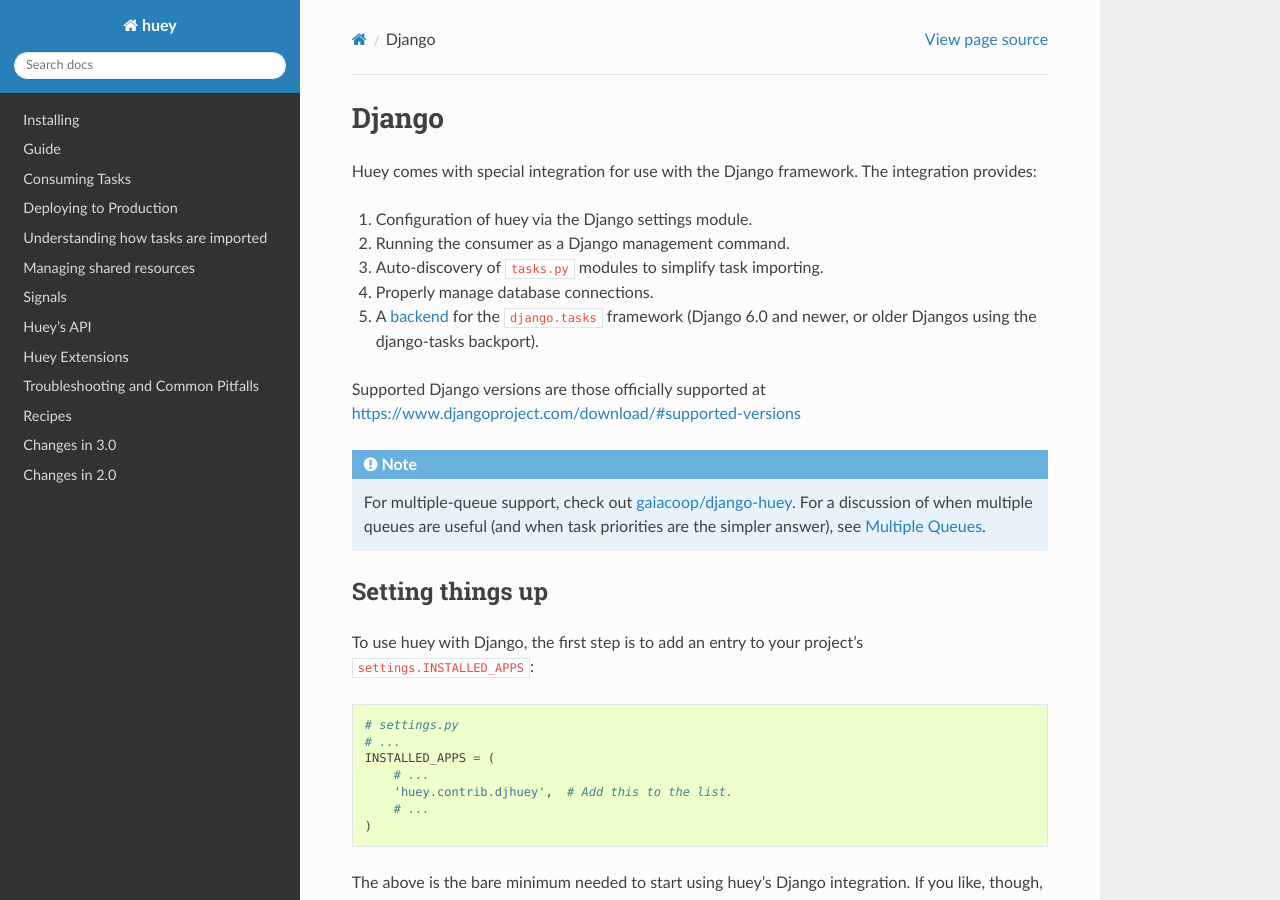
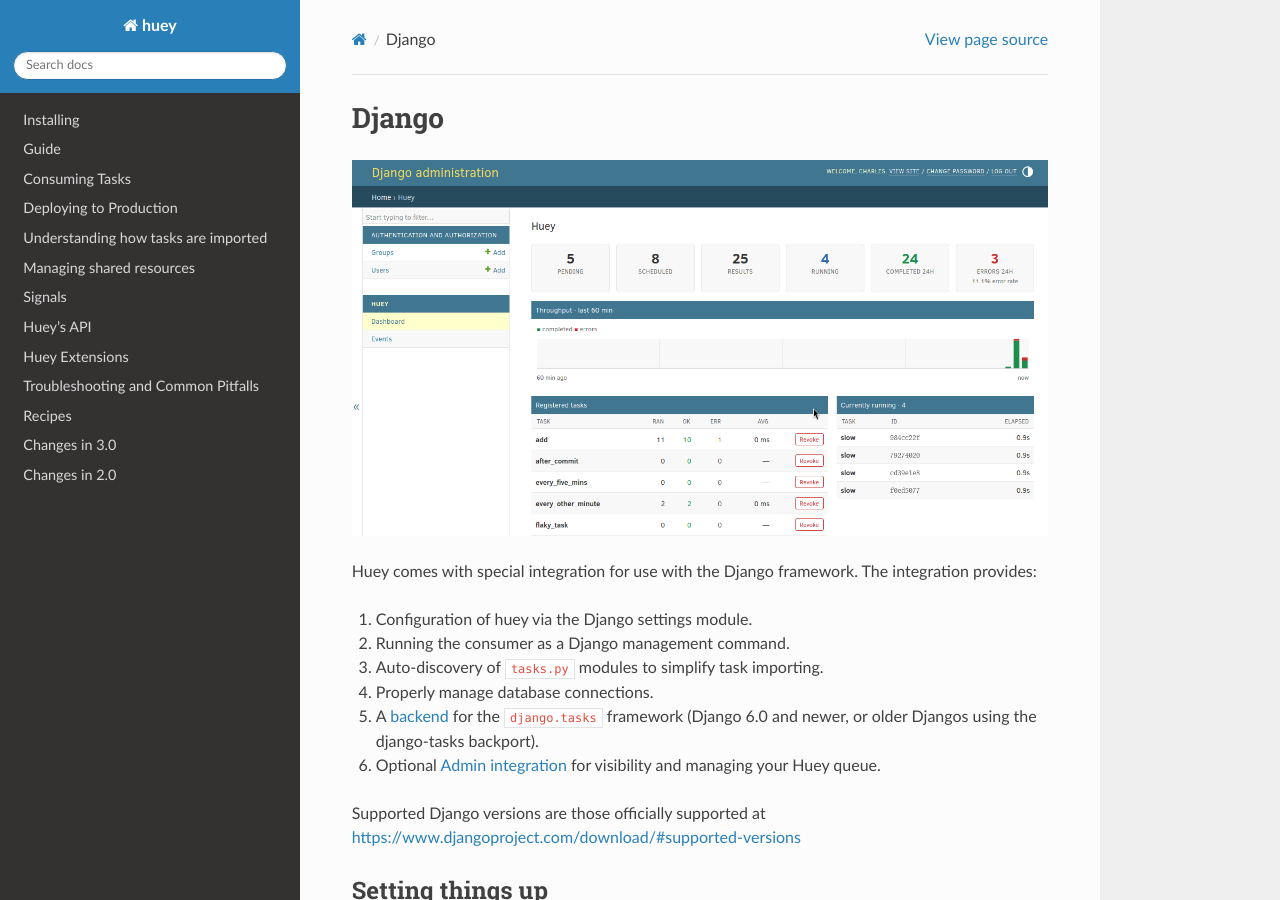
Before and after one commit to coleifer/huey, a Sphinx documentation site: the page built from docs/django.rst, in a window 1280 px wide and 900 px high. Built offline with Sphinx 7.4.7 and the Read the Docs theme 3.1.0, drawn with Linux system fonts in a browser that asks for light colours.

Commit message:
Add django admin screenshot

```diff
--- a/docs/django.rst
+++ b/docs/django.rst
@@ -2,6 +2,8 @@
 
 Django
 ------
+
+.. image:: django-admin.png
 
 Huey comes with special integration for use with the Django framework. The
 integration provides:
@@ -12,13 +14,10 @@
 4. Properly manage database connections.
 5. A :ref:`backend <django-task>` for the ``django.tasks`` framework (Django
    6.0 and newer, or older Djangos using the django-tasks backport).
+6. Optional :ref:`Admin integration <django-admin-stats>` for visibility and
+   managing your Huey queue.
 
 Supported Django versions are those officially supported at https://www.djangoproject.com/download/#supported-versions
-
-.. note::
-   For multiple-queue support, check out `gaiacoop/django-huey <https://github.com/gaiacoop/django-huey>`_.
-   For a discussion of when multiple queues are useful (and when task
-   priorities are the simpler answer), see :ref:`recipe-multiple-queues`.
 
 Setting things up
 ^^^^^^^^^^^^^^^^^
--- a/docs/index.rst
+++ b/docs/index.rst
@@ -22,7 +22,9 @@
 * zero dependencies (``redis-py`` required to use redis-like brokers,
   ``psycopg`` for postgres).
 * `example code <https://github.com/coleifer/huey/tree/master/examples/>`_.
-* :ref:`django <django>` integration (native or via django.tasks)
+* :ref:`django <django>` integration (native or via django.tasks) with
+  optional `admin <https://media.charlesleifer.com/blog/photos/django-admin-0.png>`_
+  integration for visibility and management.
 
 huey supports:
 
```
Also changed, not shown: README.rst (+20 -2 lines), docs/django-admin.png (added).
